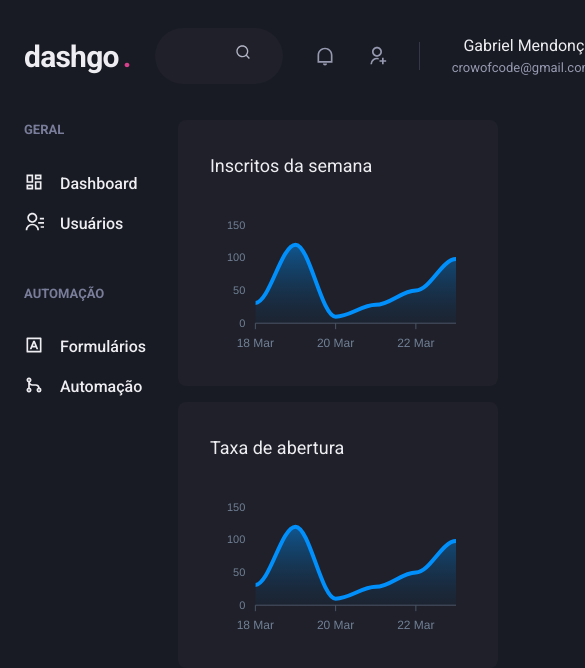
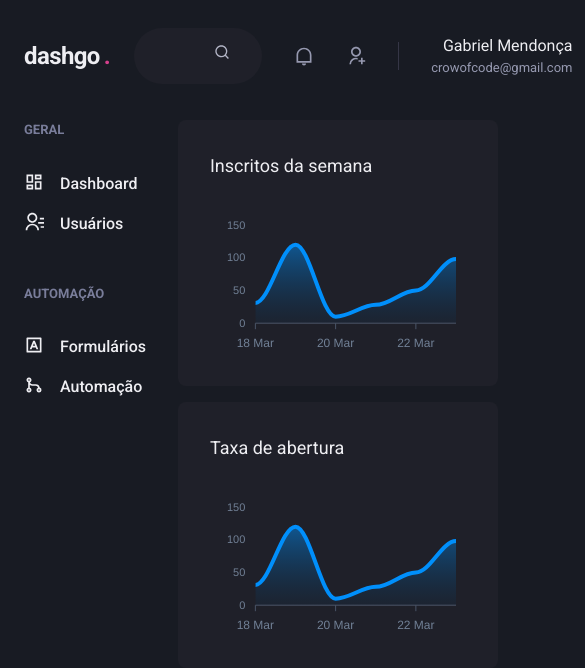
Before and after one commit to gabriel-mend/ignite-reactjs, a Next.js app in the folder dashgo/: page /dashboard in a window 390 px wide. Shown: the top 668 px of the page, 585 px wide, since content can reach past the window. Built offline with nearby package versions, Linux system fonts and the light colour scheme.

Commit message:
Responsividade com chakra

```diff
--- a/dashgo/src/components/Header/Logo.tsx
+++ b/dashgo/src/components/Header/Logo.tsx
@@ -3,7 +3,9 @@ import { Text } from "@chakra-ui/react";
 export function Logo() {
   return (
     <Text
-      fontSize="3xl"
+      fontSize={[
+        "2xl", "3xl"
+      ]}
       fontWeight="bold"
       letterSpacing="tight"
       w="64"
```
